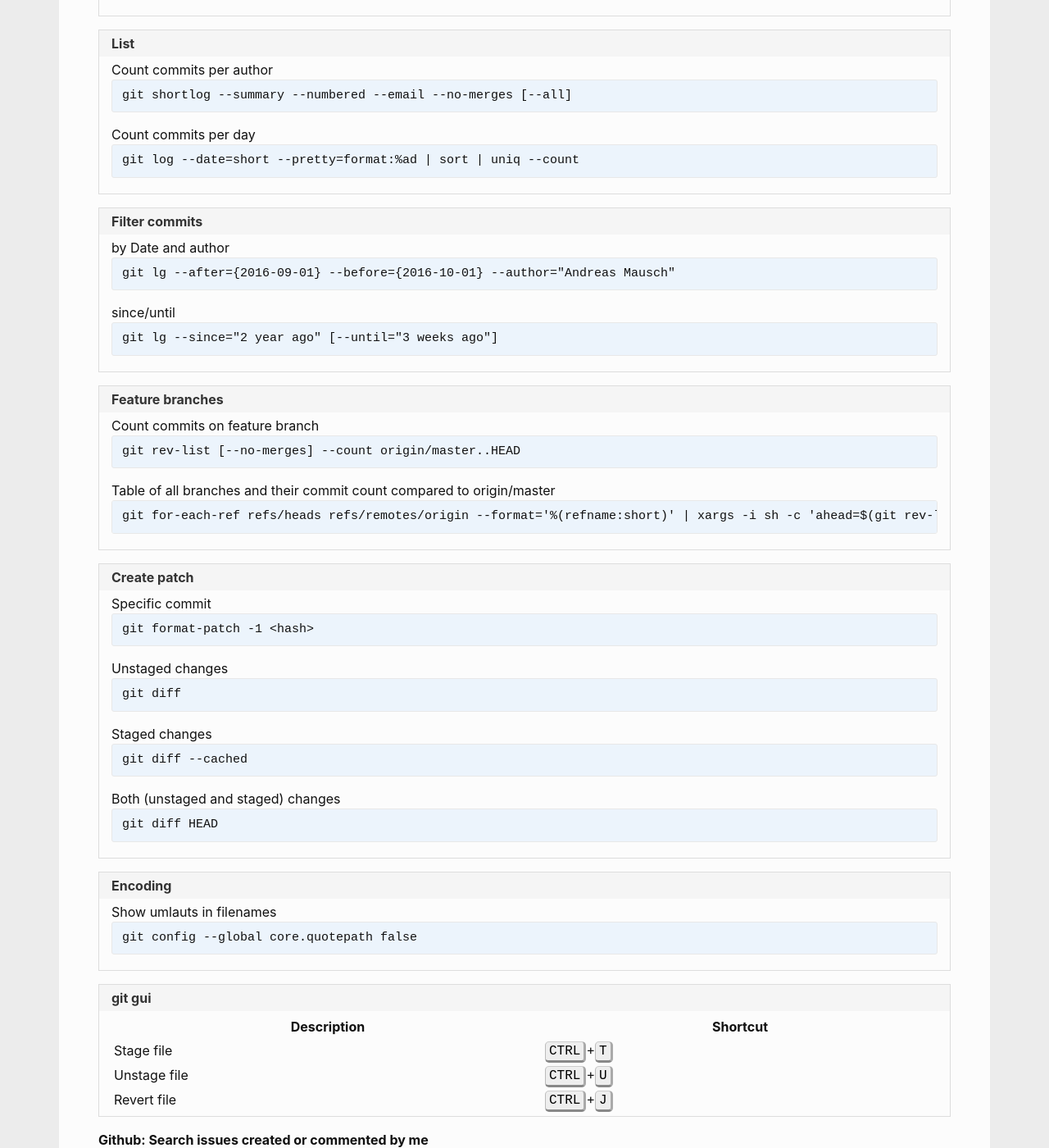
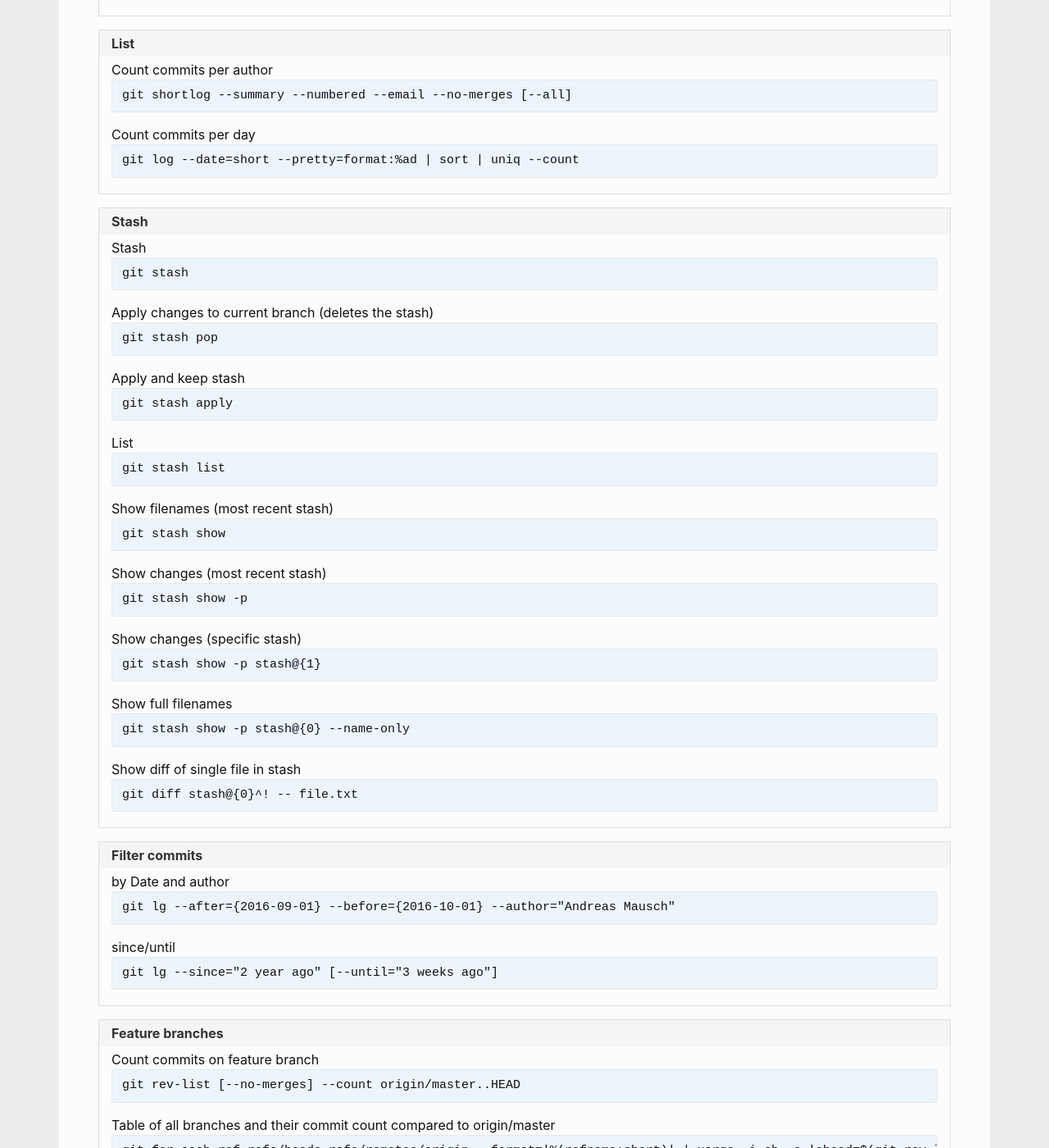
Before and after one commit to andreas-mausch/cheatsheets, a Jekyll site: the page built from _cheatsheets/git.md, in a window 1280 px wide and 1400 px high, scrolled down 1093 px. Shown: the whole window at 82% size. Built offline with Jekyll 4.4.1, drawn with Linux system fonts in a browser that asks for light colours.

Commit message:
git stash

```diff
--- a/_cheatsheets/git.md
+++ b/_cheatsheets/git.md
@@ -24,6 +24,17 @@ section:
     commands:
       Count commits per author: git shortlog --summary --numbered --email --no-merges [--all]
       Count commits per day: git log --date=short --pretty=format:%ad | sort | uniq --count
+  - name: Stash
+    commands:
+      Stash: git stash
+      Apply changes to current branch (deletes the stash): git stash pop
+      Apply and keep stash: git stash apply
+      List: git stash list
+      Show filenames (most recent stash): git stash show
+      Show changes (most recent stash): git stash show -p
+      Show changes (specific stash): git stash show -p stash@{1}
+      Show full filenames: git stash show -p stash@{0} --name-only
+      Show diff of single file in stash: git diff stash@{0}^! -- file.txt
   - name: Filter commits
     commands:
       by Date and author: git lg --after={2016-09-01} --before={2016-10-01} --author="Andreas Mausch"
```
